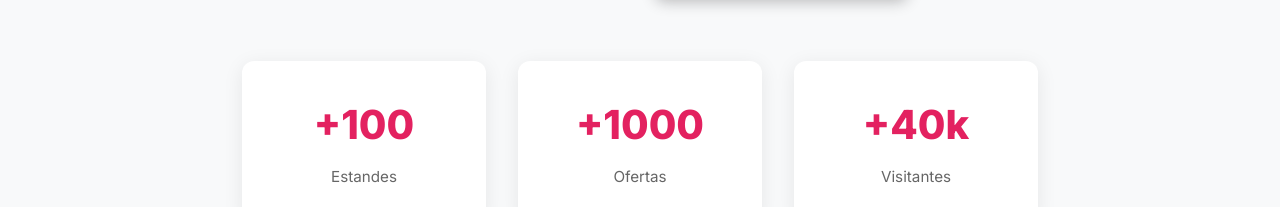
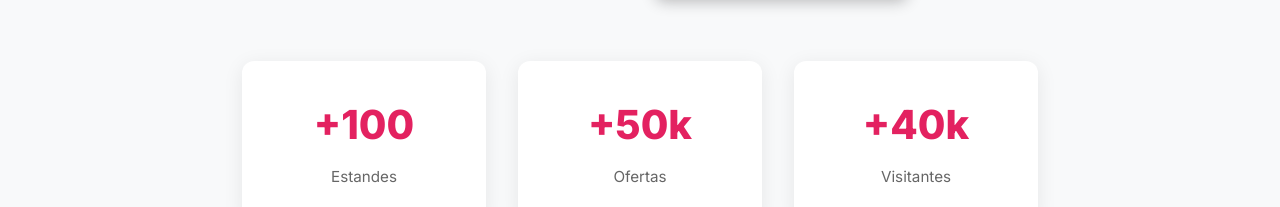
Before and after one commit to matheustvelloso/fepro2026, a plain HTML site: page index.html in a window 1280 px wide. Shown: the part 2039-2246 px from the top of the page. Drawn offline with Linux system fonts and the light colour scheme; a script that the page names is missing.

Commit message:
style: update offers stat number from 1000 to 50k for improved clarity

```diff
--- a/index.html
+++ b/index.html
@@ -139,7 +139,7 @@
                     <div class="stat-label">Estandes</div>
                 </div>
                 <div class="stat-card">
-                    <div class="stat-number">1000</div>
+                    <div class="stat-number">50k</div>
                     <div class="stat-label">Ofertas</div>
                 </div>
                 <div class="stat-card">
```
